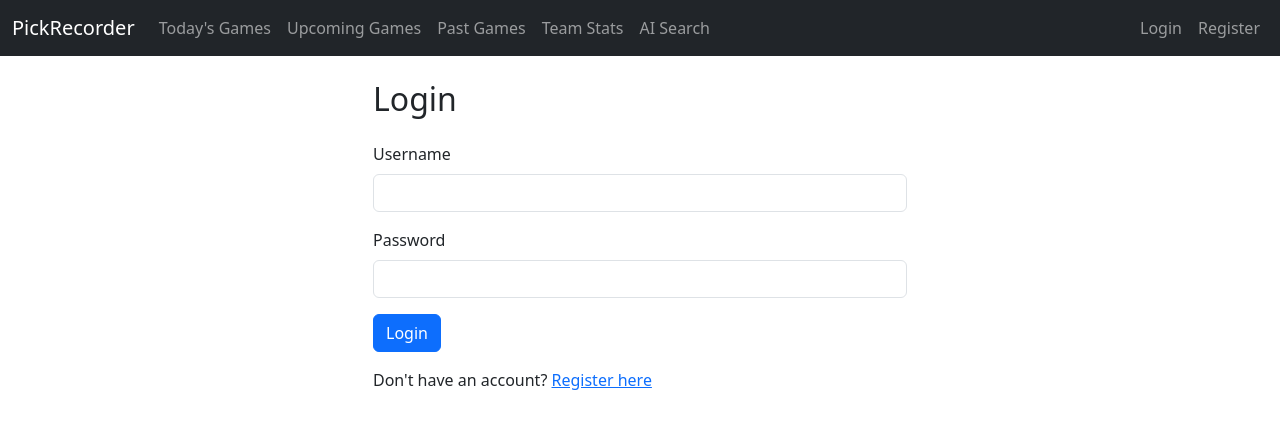
After one commit to varshankumar/PickRecorder, a Flask app: page /login in a window 1280 px wide. The commit adds this page. Shown: the top 429 px of the page. Run offline with Flask 3, Linux system fonts and the light colour scheme.

Commit message:
implement user authentication with login, registration, and logout functionality

```diff
--- a/app.py
+++ b/app.py
@@ -8,8 +8,20 @@ import json  # Add this import
 from mongo_query_generator import MongoQueryGenerator
 import os
 import google.generativeai as genai
+from flask_login import LoginManager, login_user, logout_user, login_required, current_user
+from models import User
 
 app = Flask(__name__)
+app.secret_key = os.getenv('SECRET_KEY', 'your-secret-key-here')  # Add this line for session management
+
+# Initialize Flask-Login
+login_manager = LoginManager()
+login_manager.init_app(app)
+login_manager.login_view = 'login'
+
+@login_manager.user_loader
+def load_user(username):
+    return User.get(username)
 
 # --------------------- Logging Configuration ---------------------
 logging.basicConfig(
@@ -135,6 +147,7 @@ def get_unique_teams():
 
 # --------------------- Routes ---------------------
 @app.route('/')
+@login_required
 def index():
     try:
         now_utc = datetime.now(pytz.utc)
@@ -150,6 +163,7 @@ def index():
         return render_template('error.html', message="An error occurred while fetching today's games.")
 
 @app.route('/next_day')
+@login_required
 def next_day():
     try:
         next_day_date = datetime.now(pytz.utc) + timedelta(days=1)
@@ -165,6 +179,7 @@ def next_day():
         return render_template('error.html', message="An error occurred while fetching upcoming games.")
 
 @app.route('/previous_games')
+@login_required
 def previous_games():
     try:
         previous_day_date = datetime.now(pytz.utc) - timedelta(days=1)
@@ -180,6 +195,7 @@ def previous_games():
         return render_template('error.html', message="An error occurred while fetching past games.")
 
 @app.route('/team_stats', methods=['GET', 'POST'])
+@login_required
 def team_stats():
     try:
         if request.method == 'POST':
@@ -241,6 +257,7 @@ def team_stats():
         return render_template('error.html', message="An error occurred while fetching team stats.")
 
 @app.route('/search', methods=['GET', 'POST'])
+@login_required
 def search():
     try:
         if request.method == 'POST':
@@ -265,6 +282,47 @@ def search():
         logger.error(f"Error in search route: {e}")
         return render_template('error.html', message="An error occurred during search.")
 
+@app.route('/login', methods=['GET', 'POST'])
+def login():
+    if request.method == 'POST':
+        username = request.form.get('username')
+        password = request.form.get('password')
+        user = User.get(username)
+
+        if user and user.check_password(password):
+            login_user(user)
+            next_page = request.args.get('next')
+            return redirect(next_page or url_for('index'))
+
+        return render_template('login.html', error="Invalid username or password")
+
+    return render_template('login.html')
+
+@app.route('/register', methods=['GET', 'POST'])
+def register():
+    if request.method == 'POST':
+        username = request.form.get('username')
+        email = request.form.get('email')
+        password = request.form.get('password')
+
+        if User.get(username):
+            return render_template('register.html', error="Username already exists")
+
+        user = User(username=username, email=email)
+        user.set_password(password)
+        user.save()
+
+        login_user(user)
+        return redirect(url_for('index'))
+
+    return render_template('register.html')
+
+@app.route('/logout')
+@login_required
+def logout():
+    logout_user()
+    return redirect(url_for('index'))
+
 # --------------------- Error Handling ---------------------
 @app.errorhandler(404)
 def page_not_found(e):
--- a/requirements.txt
+++ b/requirements.txt
@@ -5,3 +5,4 @@ gunicorn
 pytz
 requests
 google-generativeai
+flask-login
--- a/templates/base.html
+++ b/templates/base.html
@@ -14,7 +14,7 @@
                 <span class="navbar-toggler-icon"></span>
             </button>
             <div class="collapse navbar-collapse" id="navbarNav">
-                <ul class="navbar-nav">
+                <ul class="navbar-nav me-auto">
                     <li class="nav-item">
                         <a class="nav-link" href="{{ url_for('index') }}">Today's Games</a>
                     </li>
@@ -31,6 +31,23 @@
                         <a class="nav-link" href="{{ url_for('search') }}">AI Search</a>
                     </li>
                 </ul>
+                <ul class="navbar-nav">
+                    {% if current_user.is_authenticated %}
+                        <li class="nav-item">
+                            <span class="nav-link">Welcome, {{ current_user.username }}</span>
+                        </li>
+                        <li class="nav-item">
+                            <a class="nav-link" href="{{ url_for('logout') }}">Logout</a>
+                        </li>
+                    {% else %}
+                        <li class="nav-item">
+                            <a class="nav-link" href="{{ url_for('login') }}">Login</a>
+                        </li>
+                        <li class="nav-item">
+                            <a class="nav-link" href="{{ url_for('register') }}">Register</a>
+                        </li>
+                    {% endif %}
+                </ul>
             </div>
         </div>
     </nav>
--- /dev/null
+++ b/templates/login.html
@@ -0,0 +1,28 @@
+{% extends "base.html" %}
+
+{% block title %}Login{% endblock %}
+
+{% block content %}
+<div class="container">
+    <div class="row justify-content-center">
+        <div class="col-md-6">
+            <h2 class="mb-4">Login</h2>
+            {% if error %}
+            <div class="alert alert-danger">{{ error }}</div>
+            {% endif %}
+            <form method="POST">
+                <div class="mb-3">
+                    <label for="username" class="form-label">Username</label>
+                    <input type="text" class="form-control" id="username" name="username" required>
+                </div>
+                <div class="mb-3">
+                    <label for="password" class="form-label">Password</label>
+                    <input type="password" class="form-control" id="password" name="password" required>
+                </div>
+                <button type="submit" class="btn btn-primary">Login</button>
+            </form>
+            <p class="mt-3">Don't have an account? <a href="{{ url_for('register') }}">Register here</a></p>
+        </div>
+    </div>
+</div>
+{% endblock %}
```
Also changed, not shown: models.py (added, +41 -0 lines), templates/register.html (added, +32 -0 lines).
